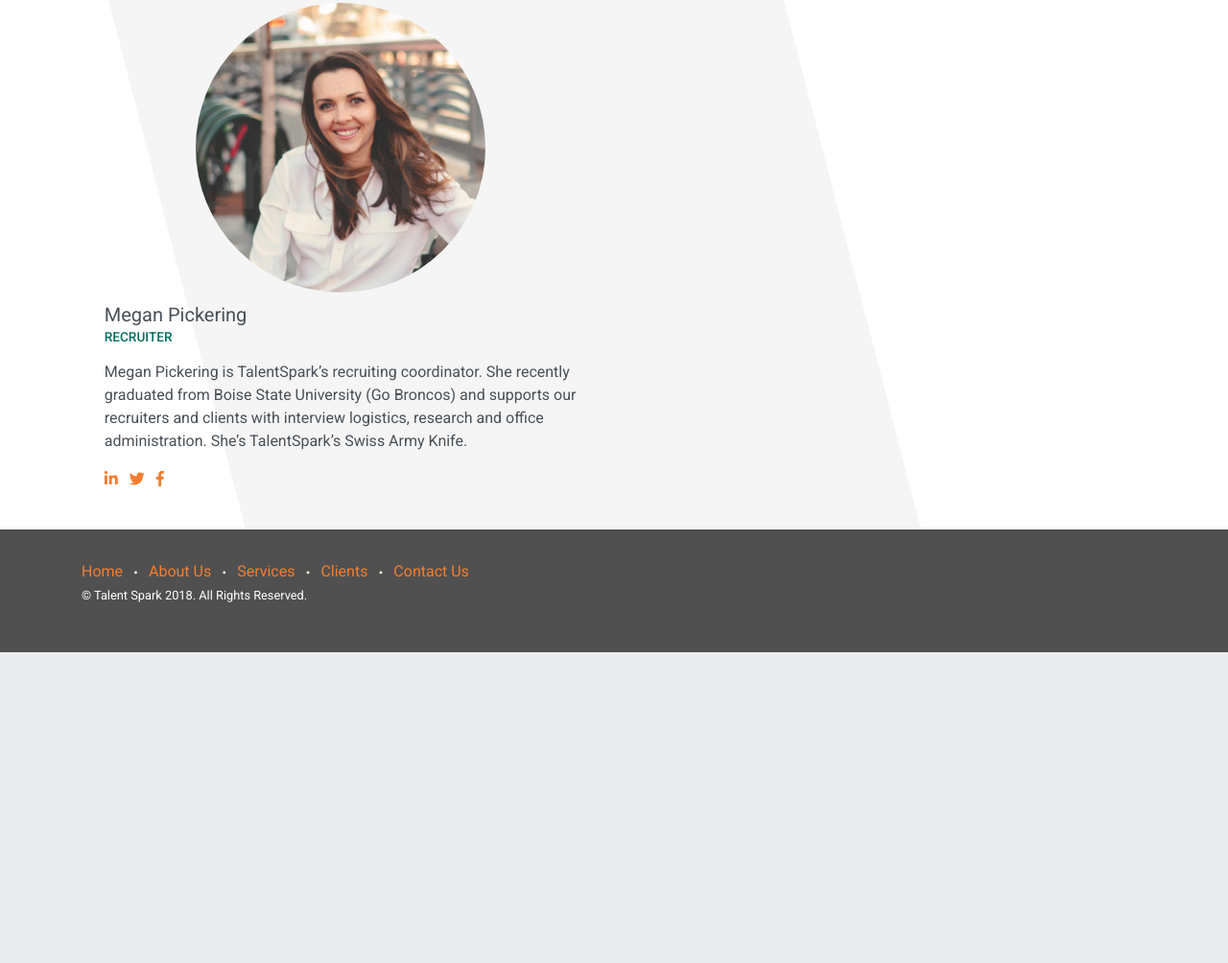
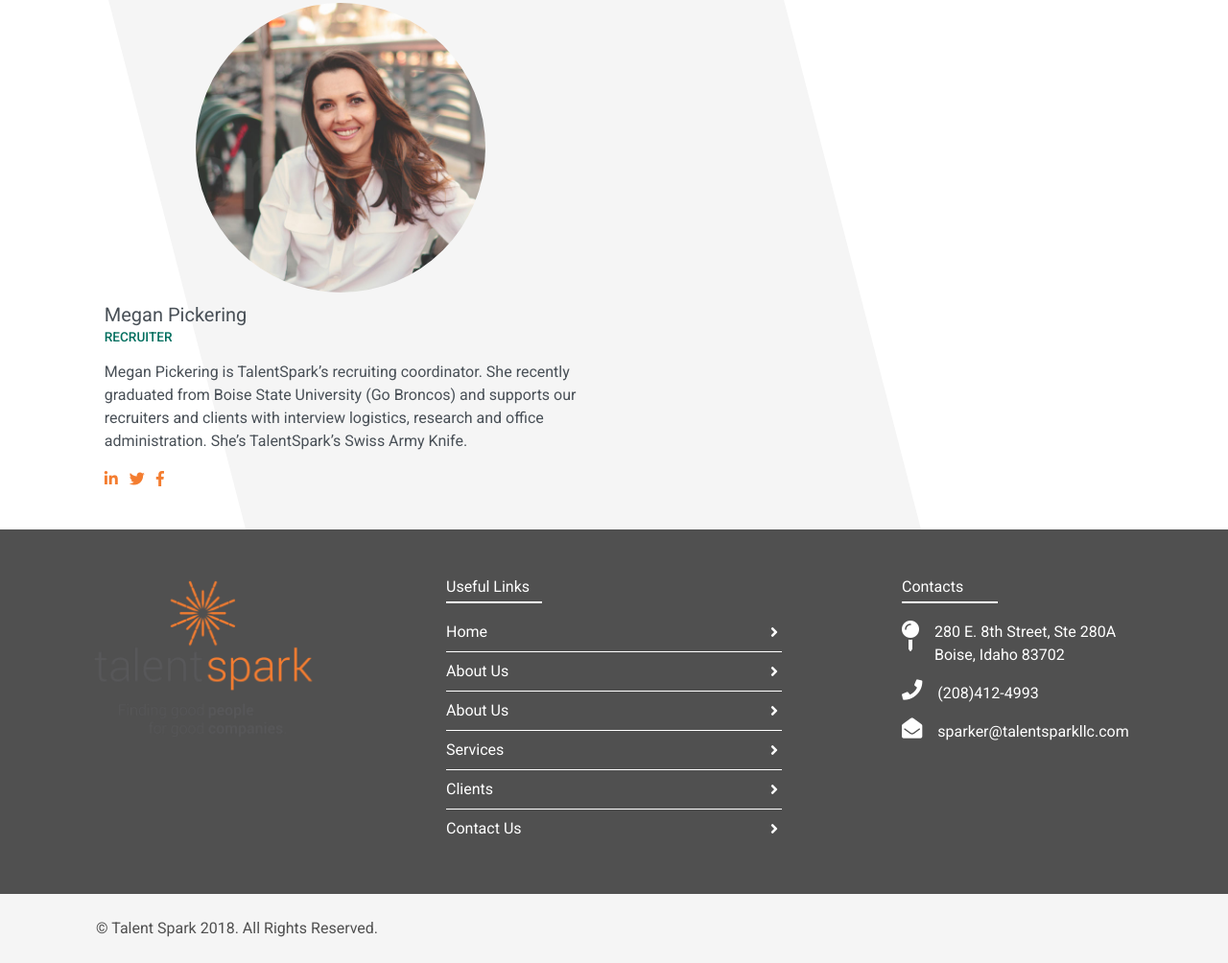
Before and after one commit to kmwboise/talent-spark, a plain HTML site: page about.html in a window 1280 px wide. Shown: the part 1852-2856 px from the top of the page at 96% size. Before the commit the page ends 2532 px from the top, so only its background shows below. Drawn offline with nearby package versions, Linux system fonts and the light colour scheme.

Commit message:
footer
updated footer

```diff
--- a/about.html
+++ b/about.html
@@ -172,22 +172,39 @@
         </section>
     </main>
     <!-- Footer -->
-    <footer>
+    <footer class="bg-secondary">
     <div class="container">
-        <div class="row">
-            <div class="col-12 col-md-8">
-                <ul class="list-unstyled list-inline">
-                    <li class="list-inline-item"><a href="/">Home</a></li>
-                    <li class="list-inline-item"><i class="fas fa-circle"></i></li>
-                    <li class="list-inline-item"><a href="about.html">About Us</a></li>
-                    <li class="list-inline-item"><i class="fas fa-circle"></i></li>
-                    <li class="list-inline-item"><a href="services.html">Services</a></li>
-                    <li class="list-inline-item"><i class="fas fa-circle"></i></li>
-                    <li class="list-inline-item"><a href="testimonials.html">Clients</a></li>
-                    <li class="list-inline-item"><i class="fas fa-circle"></i></li>
-                    <li class="list-inline-item"><a href="contact.html">Contact Us</a></li>
+        <div class="row justify-content-between">
+            <div class="col-sm-6 col-md-3">
+                <figure class="text-center">
+                    <img src="/dist/images/talent-spark-logo-footer.png" class="img-fluid" alt="TalentSpark Boise Recruiting Company"/>
+                </figure>
+            </div>
+            <div class="col-sm-12 col-md-4">
+                <ul class="list-unstyled my-5 my-sm-0">
+                    <li class="title">Useful Links</li>
+                    <li class="footer-links"><a href="/">Home <i class="fas fa-angle-right"></i></a></li>
+                    <li class="footer-links"><a href="about.html">About Us <i class="fas fa-angle-right"></i></a></li>
+                    <li class="footer-links"><a href="about.html">About Us <i class="fas fa-angle-right"></i></a></li>
+                    <li class="footer-links"><a href="services.html">Services <i class="fas fa-angle-right"></i></a></li>
+                    <li class="footer-links"><a href="testimonials.html">Clients <i class="fas fa-angle-right"></i></a></li>
+                    <li class="footer-links"><a href="contact.html">Contact Us <i class="fas fa-angle-right"></i></a></li>
                 </ul>
-                <p class="text-white"><small>&copy; Talent Spark 2018. All Rights Reserved.</small></p>
+            </div>
+            <div class="col-sm-12 col-md-4 col-lg-3">
+                <ul class="list-unstyled">
+                    <li class="title">Contacts</li>
+                    <li class="py-2 d-flex"><i class="fas fa-map-pin fa-2x mr-3"></i> <a href="https://goo.gl/maps/v4LSsecZj742" target="_blank">280 E. 8th Street, Ste 280A<br />Boise, Idaho 83702</a></li>
+                    <li class="py-2 d-flex"><i class="fas fa-phone fa-lg mr-3"></i> (208)412-4993</li>
+                    <li class="py-2 d-flex"><i class="fas fa-envelope-open fa-lg mr-3"></i> <a href="mailto:sparker@talentsparkllc.com">sparker@talentsparkllc.com</a></li>
+                </ul>
+            </div>
+        </div>
+    </div>
+    <div class="bg-light pt-4 pb-2 mt-5">
+        <div class="container">
+            <div class="col-12">
+                <p class="text-secondary">&copy; Talent Spark 2018. All Rights Reserved.</p>
             </div>
         </div>
     </div>
```
Also changed, not shown: contact.html (+31 -14 lines), index.html (+31 -14 lines), services.html (+31 -14 lines), testimonials.html (+31 -14 lines), dist/images/talent-spark-logo-footer.png (added), dist/styles/styles.css.
